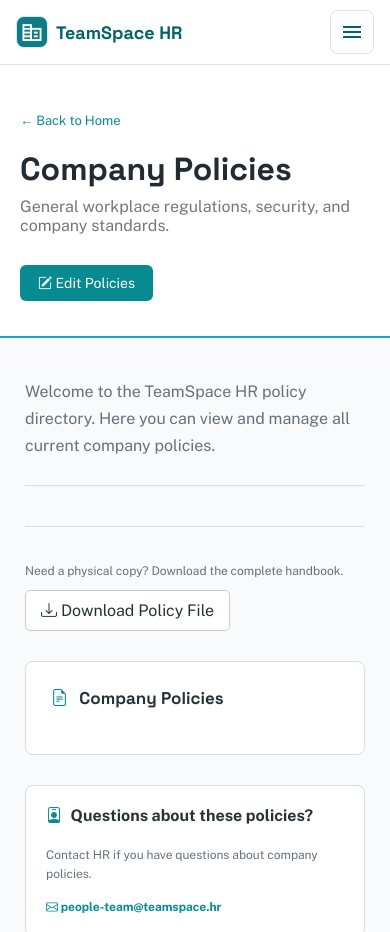
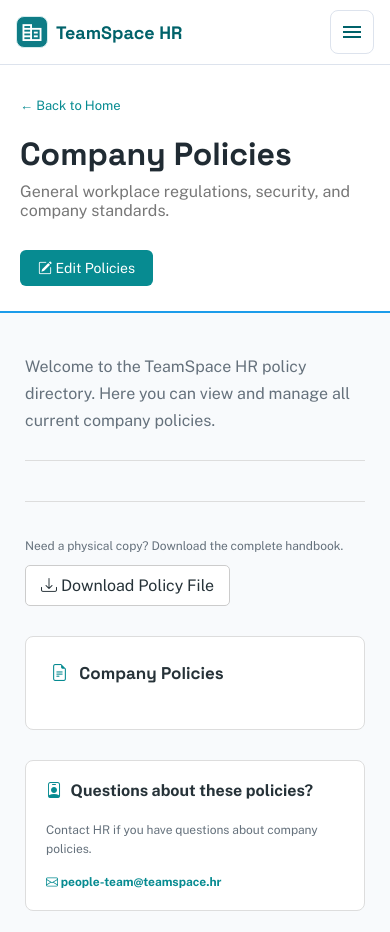
Before and after one commit to Group2Orange/Project-1, a plain HTML site: page hr/policies/policies.html in a window 390 px wide. Shown: the top 932 px of the page. Drawn offline with nearby package versions, Linux system fonts and the light colour scheme; no server answers.

Commit message:
media queru updated in tabtet

```diff
--- a/employee/policies/EMPpolicies.css
+++ b/employee/policies/EMPpolicies.css
@@ -60,7 +60,7 @@ a {
 
     max-width: 1050px;
 
-    margin: auto;
+    margin-left: 150px;
 
     padding: 45px 20px 35px;
 }
--- a/hr/policies/policies.css
+++ b/hr/policies/policies.css
@@ -23,8 +23,11 @@ a {
 ========================= */
 
 #pageHeader {
+
     max-width: 1050px;
-    margin: auto;
+
+    margin-left: 150px;
+
     padding: 45px 20px 35px;
 }
 
@@ -487,8 +490,13 @@ a {
    Responsive
 ========================= */
 
-@media (max-width: 850px) {
+@media (max-width: 1032px) {
+    #pageHeader {
 
+        margin-left: 0px;
+
+        padding: 30px 20px 25px;
+    }
     #main {
         grid-template-columns: 1fr;
 
```
